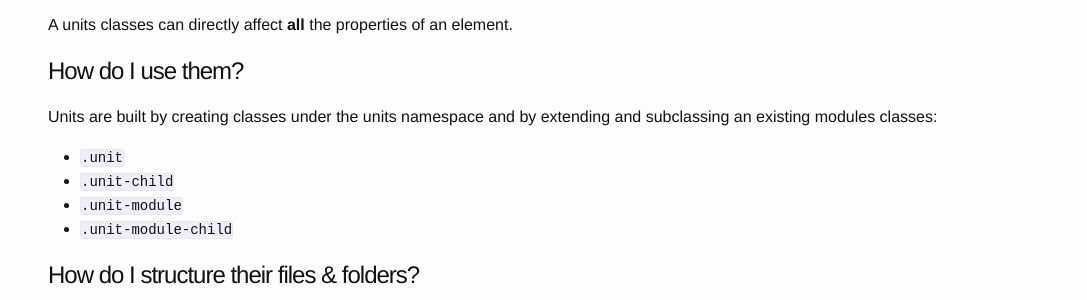
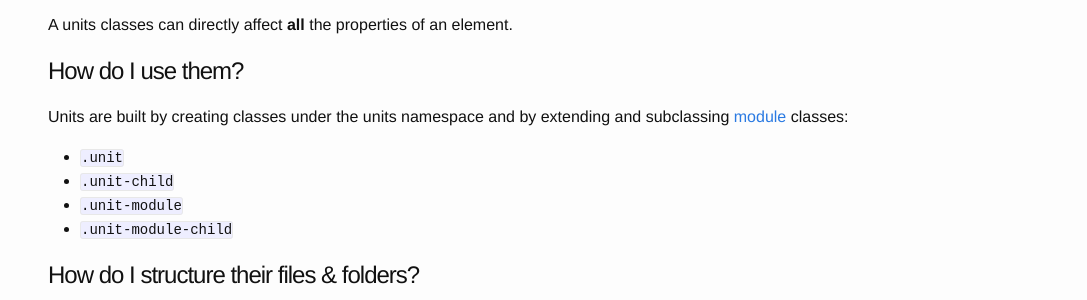
Before and after one commit to plum-css/plum, a Jekyll site: the page built from _docs/units.md, in a window 1280 px wide. Shown: the part 359-659 px from the top of the page, without its empty margins (96-1183 px from the left). Built offline with Jekyll 4.4.1, drawn with Linux system fonts in a browser that asks for light colours; nearby versions of some CDN libraries; Markdown is read by kramdown in place of the engine named in the settings.

Commit message:
link module in the unit docs

```diff
--- a/_docs/units.md
+++ b/_docs/units.md
@@ -39,7 +39,7 @@ A units classes can directly affect **all** the properties of an element.
 
 ## How do I use them?
 
-Units are built by creating classes under the units namespace and by extending and subclassing an existing modules classes:
+Units are built by creating classes under the units namespace and by extending and subclassing [module](modules.html) classes:
 
 - `.unit`
 - `.unit-child`
```
